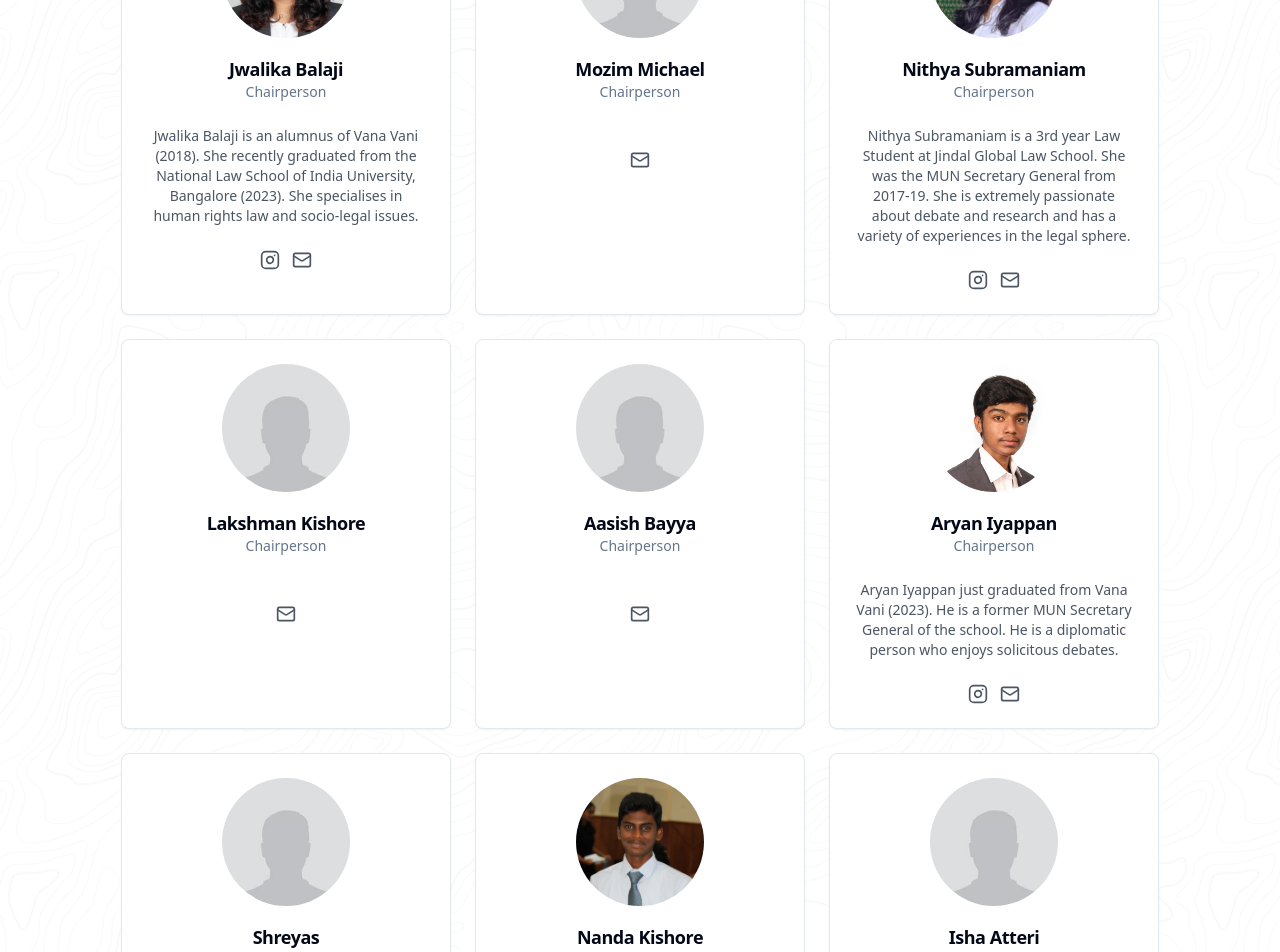
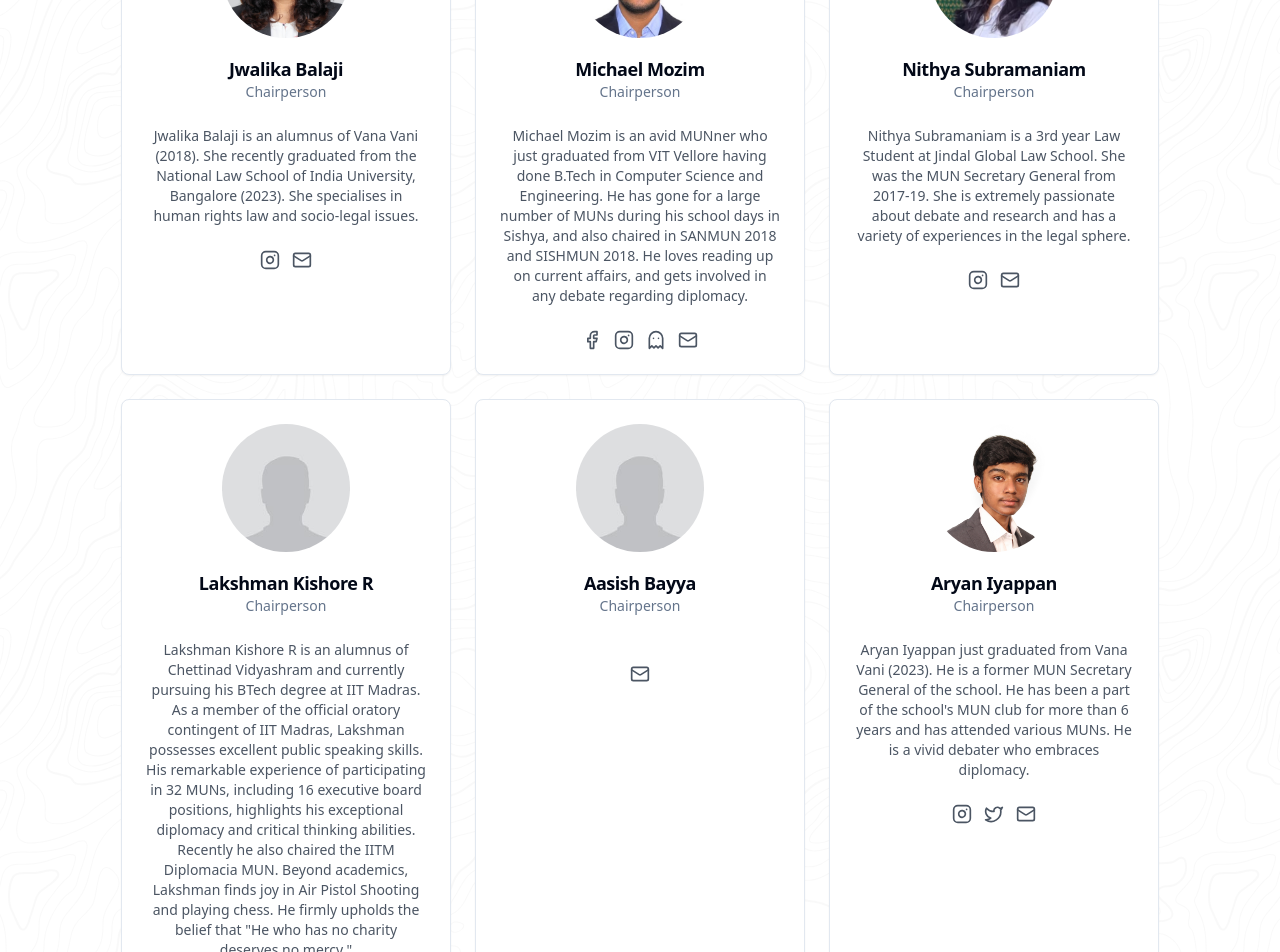
Before and after one commit to aryaniyaps/vanmun, a Next.js app: page /secretariat in a window 1280 px wide. Shown: the part 780-1732 px from the top of the page. Built offline with nearby package versions, Linux system fonts and the light colour scheme.

Commit message:
update secretariat: mozim, lakshman, nanda and aryan's info

```diff
--- a/app/secretariat/page.tsx
+++ b/app/secretariat/page.tsx
@@ -29,10 +29,17 @@ const members: Member[] = [
     ],
   },
   {
-    name: "Mozim Michael",
-    avatarURL: "/avatars/avatar.jpg",
+    name: "Michael Mozim",
+    avatarURL: "/avatars/mozim.jpg",
+    writeup:
+      "Michael Mozim is an avid MUNner who just graduated from VIT Vellore having done B.Tech in Computer Science and Engineering. He has gone for a large number of MUNs during his school days in Sishya, and also chaired in SANMUN 2018 and SISHMUN 2018. He loves reading up on current affairs, and gets involved in any debate regarding diplomacy.",
     role: "Chairperson",
-    socials: [{ type: SocialType.Email, id: "placeholder@example.com" }],
+    socials: [
+      { type: SocialType.Facebook, id: "mozim.michael" },
+      { type: SocialType.Instagram, id: "mozim_michael" },
+      { type: SocialType.Snapchat, id: "mozim_michael" },
+      { type: SocialType.Email, id: "mmozim2000@gmail.com" },
+    ],
   },
   {
     name: "Nithya Subramaniam",
@@ -46,8 +53,9 @@ const members: Member[] = [
     ],
   },
   {
-    name: "Lakshman Kishore",
+    name: "Lakshman Kishore R",
     avatarURL: "/avatars/avatar.jpg",
+    writeup: `Lakshman Kishore R is an alumnus of Chettinad Vidyashram and currently pursuing his BTech degree at IIT Madras. As a member of the official oratory contingent of IIT Madras, Lakshman possesses excellent public speaking skills. His remarkable experience of participating in 32 MUNs, including 16 executive board positions, highlights his exceptional diplomacy and critical thinking abilities. Recently he also chaired the IITM Diplomacia MUN. Beyond academics, Lakshman finds joy in Air Pistol Shooting and playing chess. He firmly upholds the belief that "He who has no charity deserves no mercy."`,
     role: "Chairperson",
     socials: [{ type: SocialType.Email, id: "rlakshmankishore@gmail.com" }],
   },
@@ -61,13 +69,14 @@ const members: Member[] = [
     name: "Aryan Iyappan",
     avatarURL: "/avatars/aryan.jpg",
     writeup:
-      "Aryan Iyappan just graduated from Vana Vani (2023). He is a former MUN Secretary General of the school. He is a diplomatic person who enjoys solicitous debates.",
+      "Aryan Iyappan just graduated from Vana Vani (2023). He is a former MUN Secretary General of the school. He has been a part of the school's MUN club for more than 6 years and has attended various MUNs. He is a vivid debater who embraces diplomacy.",
     role: "Chairperson",
     socials: [
       {
         type: SocialType.Instagram,
         id: "aryaniyaps",
       },
+      { type: SocialType.Twitter, id: "aryaniyaps" },
       {
         type: SocialType.Email,
         id: "aryaniyappan2006@gmail.com",
@@ -81,9 +90,11 @@ const members: Member[] = [
     socials: [{ type: SocialType.Email, id: "placeholder@example.com" }],
   },
   {
-    name: "Nanda Kishore",
+    name: "Nanda Kishore K",
     avatarURL: "/avatars/nanda-kishore.jpg",
     role: "Chairperson",
+    writeup:
+      "Nanda Kishore is pursuing his first year of electrical engineering in college. He has been a part of the school's MUN club for 6 years. He is a tech geek who is into automobiles and aviation. He loves debating in general.",
     socials: [{ type: SocialType.Email, id: "nanda07kishore@gmail.com" }],
   },
   {
--- a/components/icons.tsx
+++ b/components/icons.tsx
@@ -7,8 +7,10 @@ import {
   ClipboardCheck,
   Copy,
   CreditCard,
+  FacebookIcon,
   File,
   FileText,
+  GhostIcon,
   HelpCircle,
   Image,
   InstagramIcon,
@@ -47,6 +49,8 @@ export const Icons = {
   ),
   mail: Mail,
   instagram: InstagramIcon,
+  facebook: FacebookIcon,
+  ghost: GhostIcon,
   close: X,
   spinner: Loader2,
   chevronLeft: ChevronLeft,
--- a/components/member-card.tsx
+++ b/components/member-card.tsx
@@ -56,6 +56,39 @@ export function MemberCard({ member }: { member: Member }) {
                     <Icons.instagram size={20}></Icons.instagram>
                   </a>
                 );
+              case SocialType.Facebook:
+                return (
+                  <a
+                    target="_blank"
+                    rel="noopener noreferrer"
+                    key={`${social.type}:${social.id}`}
+                    href={`https://www.facebook.com/${social.id}`}
+                  >
+                    <Icons.facebook size={20}></Icons.facebook>
+                  </a>
+                );
+              case SocialType.Snapchat:
+                return (
+                  <a
+                    target="_blank"
+                    rel="noopener noreferrer"
+                    key={`${social.type}:${social.id}`}
+                    href={`https://www.snapchat.com/add/${social.id}`}
+                  >
+                    <Icons.ghost size={20}></Icons.ghost>
+                  </a>
+                );
+              case SocialType.Twitter:
+                return (
+                  <a
+                    target="_blank"
+                    rel="noopener noreferrer"
+                    key={`${social.type}:${social.id}`}
+                    href={`https://www.twitter.com/${social.id}`}
+                  >
+                    <Icons.twitter size={20}></Icons.twitter>
+                  </a>
+                );
             }
           })}
         </div>
--- a/lib/types.ts
+++ b/lib/types.ts
@@ -1,5 +1,8 @@
 export enum SocialType {
+  Facebook,
+  Snapchat,
   Instagram,
+  Twitter,
   Email,
 }
 
```
Also changed, not shown: public/avatars/mozim.jpg (added).
